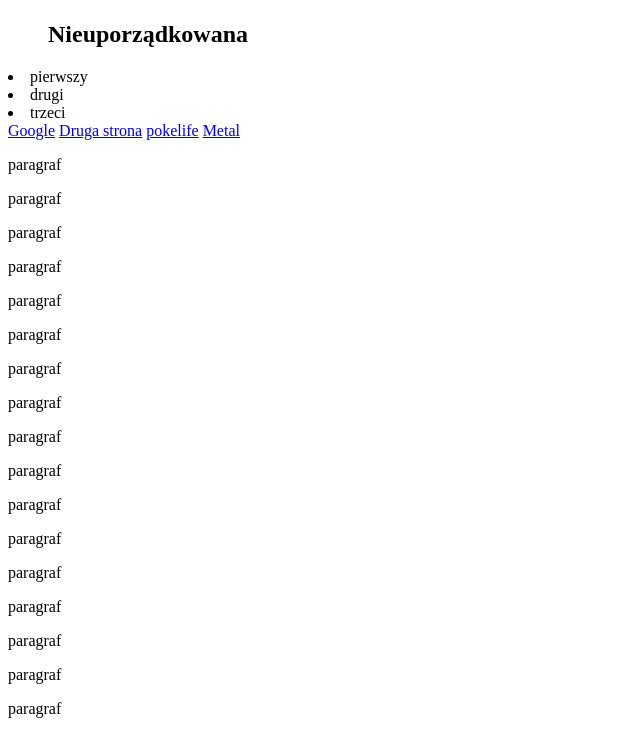
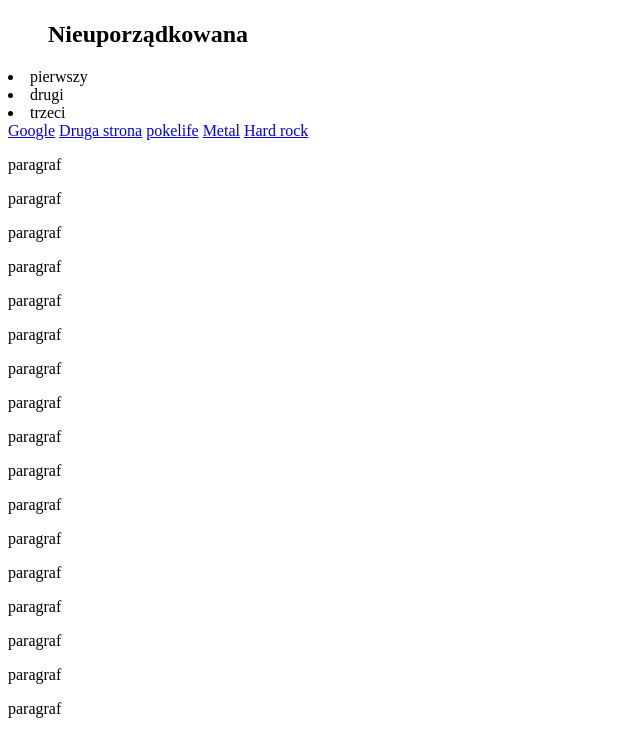
Before and after one commit to kompman777/kompman777.github.io, a plain HTML site: page index.html in a window 1280 px wide. Shown: the part 59-793 px from the top of the page, without its empty margins (0-640 px from the left). Drawn offline with Linux system fonts and the light colour scheme.

Commit message:
Metalv1.02

```diff
--- a/index.html
+++ b/index.html
@@ -22,6 +22,7 @@
         <a href="second.html">Druga strona</a>
         <a href="http://www.pokelife.pl">pokelife</a>
         <a href="Bands.html">Metal</a>
+            <a href="http://lanolesa.github.io/zespol.html">Hard rock</a>
         <p>
             paragraf
         </p>
```
